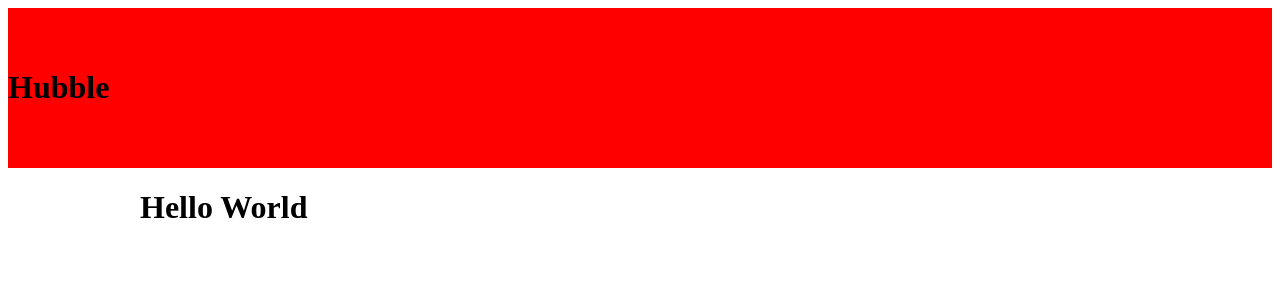
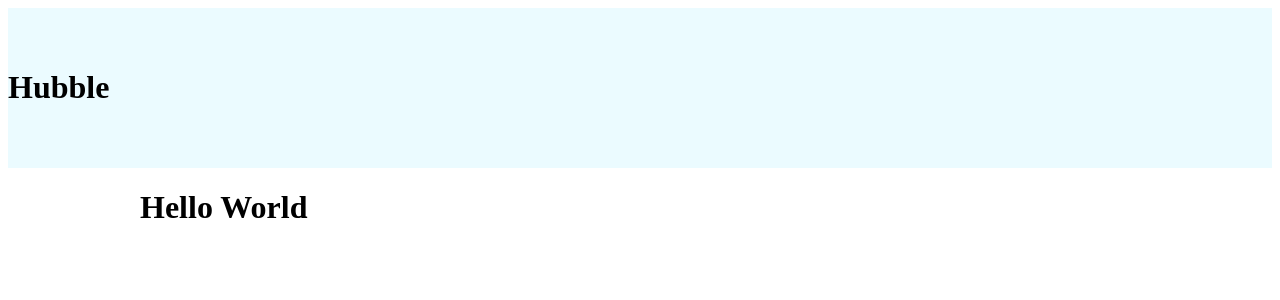
Before and after one commit to lawlawson/huddle-landing-page, a React (Create React App) app: page / in a window 1280 px wide. Shown: the top 300 px of the page. Built offline with nearby package versions, Linux system fonts and the light colour scheme.

Commit message:
Added a theme for styles

```diff
--- a/src/App.js
+++ b/src/App.js
@@ -1,14 +1,25 @@
+import { ThemeProvider } from 'styled-components';
 import { Container } from './components/styles/Container.styled';
 import Header from './components/Header';
 
+const theme = {
+  colors: {
+    header: '#ebfbff',
+    body: '#fff',
+    footer: '#003333',
+  },
+};
+
 function App() {
   return (
+    <ThemeProvider theme={theme}>
       <>
         <Header />
         <Container>
           <h1>Hello World</h1>
         </Container>
       </>
+    </ThemeProvider>
   );
 }
 
--- a/src/components/Header.js
+++ b/src/components/Header.js
@@ -2,7 +2,7 @@
 
 export default function Header() {
   return (
-    <StyledHeader bg='red'>
+    <StyledHeader>
       <h1>Hubble</h1>
     </StyledHeader>
   );
--- a/src/components/styles/Header.styled.js
+++ b/src/components/styles/Header.styled.js
@@ -1,6 +1,6 @@
 import styled from 'styled-components';
 
 export const StyledHeader = styled.header`
-  background-color: ${({ bg }) => bg};
+  background-color: ${({ theme }) => theme.colors.header};
   padding: 40px 0;
 `;
```
Lines whose indentation alone changed are shown as unchanged.
